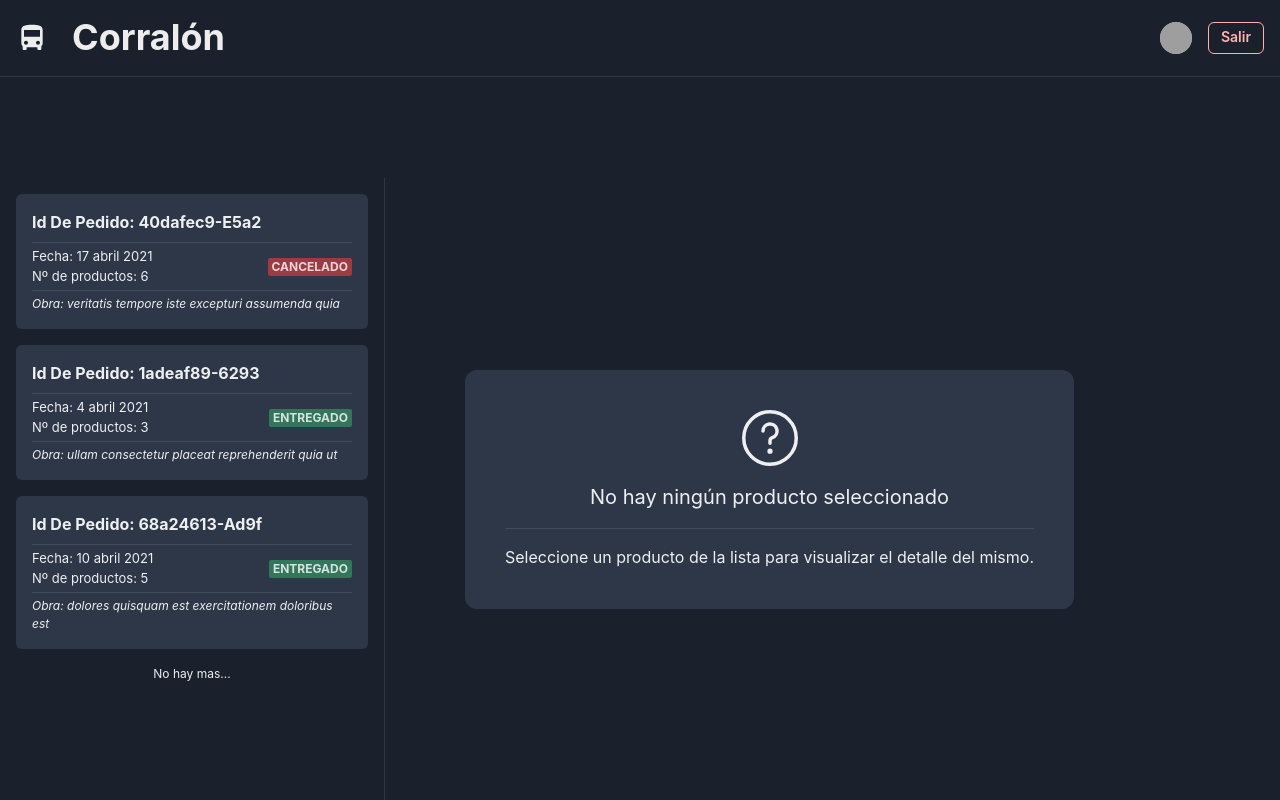
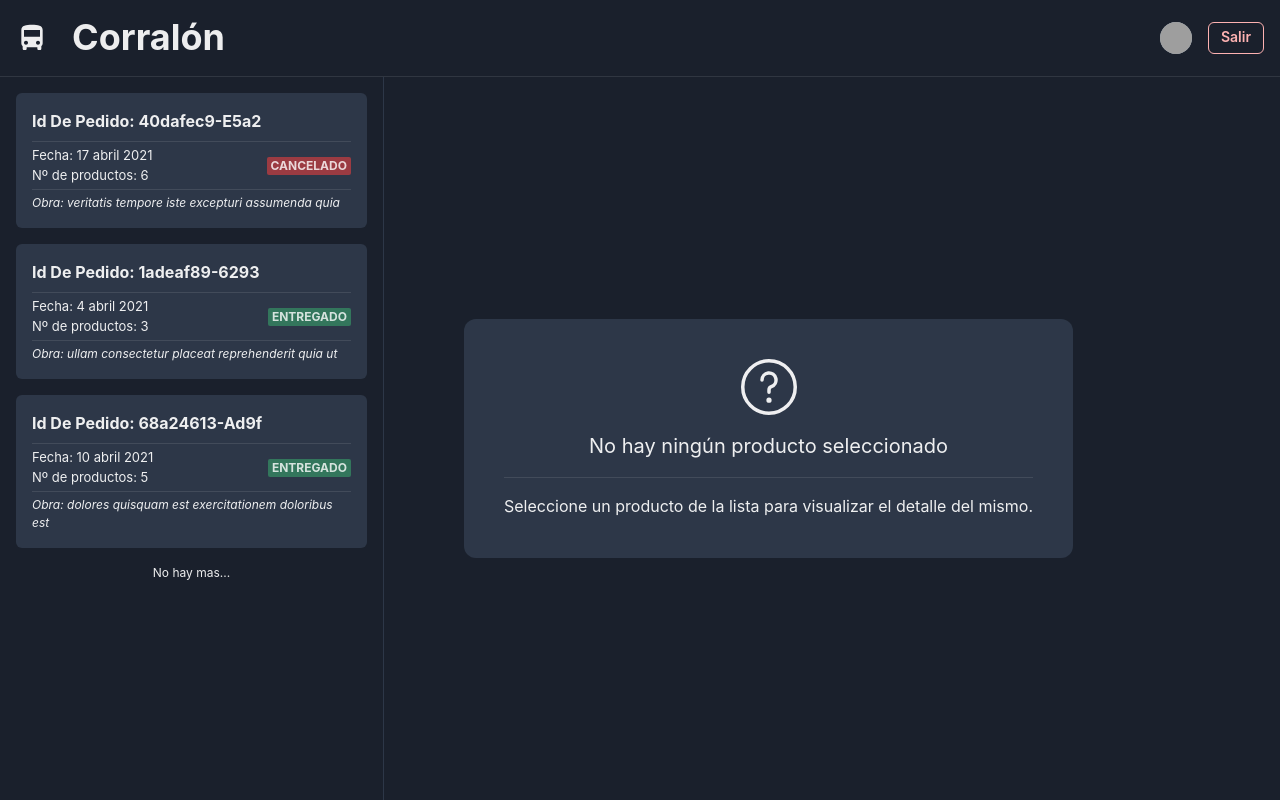
Before and after one commit to eldroan/dan-corralon-front, a Next.js app: page /home in a window 1280 px wide. Built offline with nearby package versions, Linux system fonts and the light colour scheme; grey boxes are pictures that could not be loaded.

Commit message:
Se acomoda la grid para que no cambie el layout entre mobile y web

```diff
--- a/components/OrderDetail/OrderDetail.js
+++ b/components/OrderDetail/OrderDetail.js
@@ -1,5 +1,5 @@
 import { QuestionOutlineIcon } from "@chakra-ui/icons";
-import { Divider, Flex, Stack, Text } from "@chakra-ui/react";
+import { Divider, Flex, Stack, Text, Box } from "@chakra-ui/react";
 
 /**
  * @param {{
@@ -16,11 +16,10 @@ import { Divider, Flex, Stack, Text } from "@chakra-ui/react";
 export default function OrderDetail({ pedido, onMobileBackPressed }) {
   if (!pedido)
     return (
-      <Flex justify="center" alignItems="center" overflow="hidden">
+      <Flex flex={1} alignItems="center">
         <Stack
           direction="column"
           spacing="4"
-          justify="center"
           alignItems="center"
           px={[4, 10]}
           py={10}
@@ -41,14 +40,5 @@ export default function OrderDetail({ pedido, onMobileBackPressed }) {
       </Flex>
     );
 
-  return (
-    <Flex
-      justify="center"
-      alignItems="center"
-      overflowY="scroll"
-      overflowX="hidden"
-    >
-      Holi, soy un detalle de producto
-    </Flex>
-  );
+  return <Box>Holi, soy un detalle de producto</Box>;
 }
--- a/pages/home/index.js
+++ b/pages/home/index.js
@@ -7,7 +7,7 @@ import { OrderList, OrderDetail, CorralonHeader } from "../../components";
 const Home = () => {
   const myId = 1; //Idealmente esto se recupera con el id real del usuario
   const [selected, setSelected] = useState(null);
-  const hasProductSelected = selected;
+  const hasProductSelected = true;
   const { isLoading, error, data } = useQuery(
     ["pedidos", myId],
     async () => await getPedidos(myId)
@@ -23,8 +23,12 @@ const Home = () => {
   const detailVisible = !smallScreen || backButtonVisible;
 
   return (
-    <Grid h="100vh" templateColumns="30% 1fr">
-      <GridItem colSpan={2}>
+    <Grid
+      h="100vh"
+      templateColumns={["1fr", "1fr", "30% 1fr"]}
+      templateRows="auto 1fr"
+    >
+      <GridItem colSpan={2} rowSpan={1}>
         <CorralonHeader
           onMobileBackPressed={() => setSelected(null)}
           isBackVisible={backButtonVisible}
@@ -34,8 +38,10 @@ const Home = () => {
         <GridItem
           overflowX="hidden"
           overflowY="scroll"
-          colSpan={smallScreen ? 2 : 1}
-          border="thin"
+          borderRightColor="gray.700"
+          borderRightWidth={1}
+          rowSpan={1}
+          colSpan={1}
         >
           <OrderList pedidos={data} setSelected={setSelected} />
         </GridItem>
@@ -44,10 +50,10 @@ const Home = () => {
         <GridItem
           overflowX="hidden"
           overflowY="scroll"
-          colSpan={smallScreen ? 2 : 1}
-          display={smallScreen ? undefined : "flex"} // FixMe: Esto es un hack
+          rowSpan={1}
+          colSpan={1}
+          display="flex"
         >
-          {listVisible && <Divider orientation="vertical" />}
           <OrderDetail
             pedido={selected}
             onMobileBackPressed={() => setSelected(null)}
```
